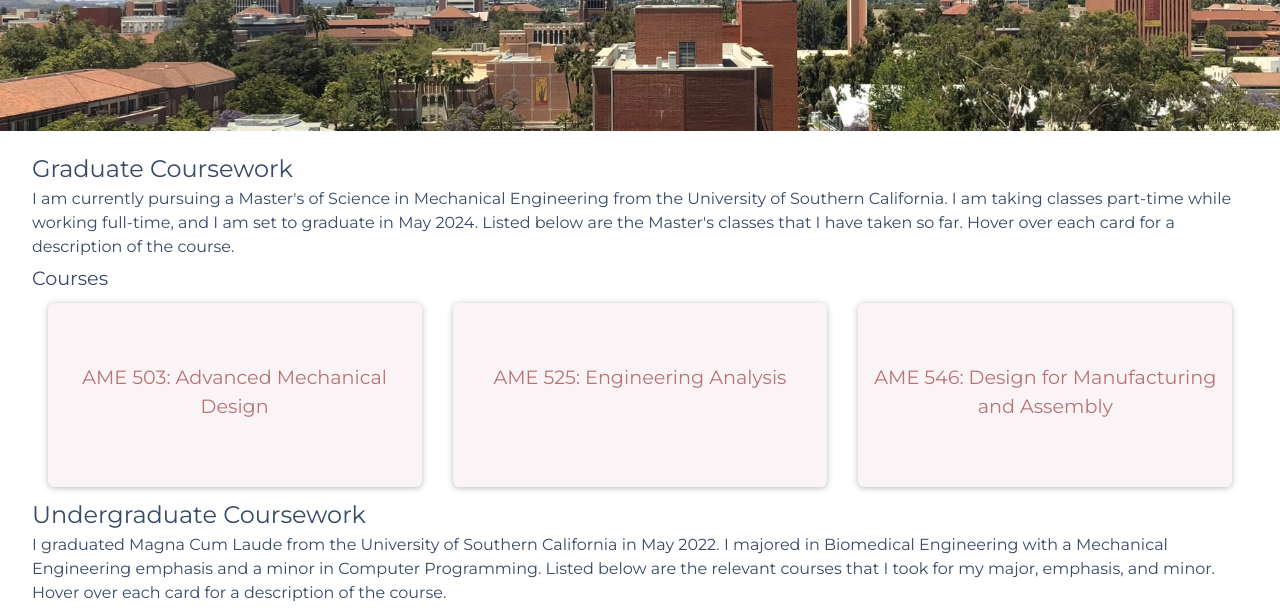
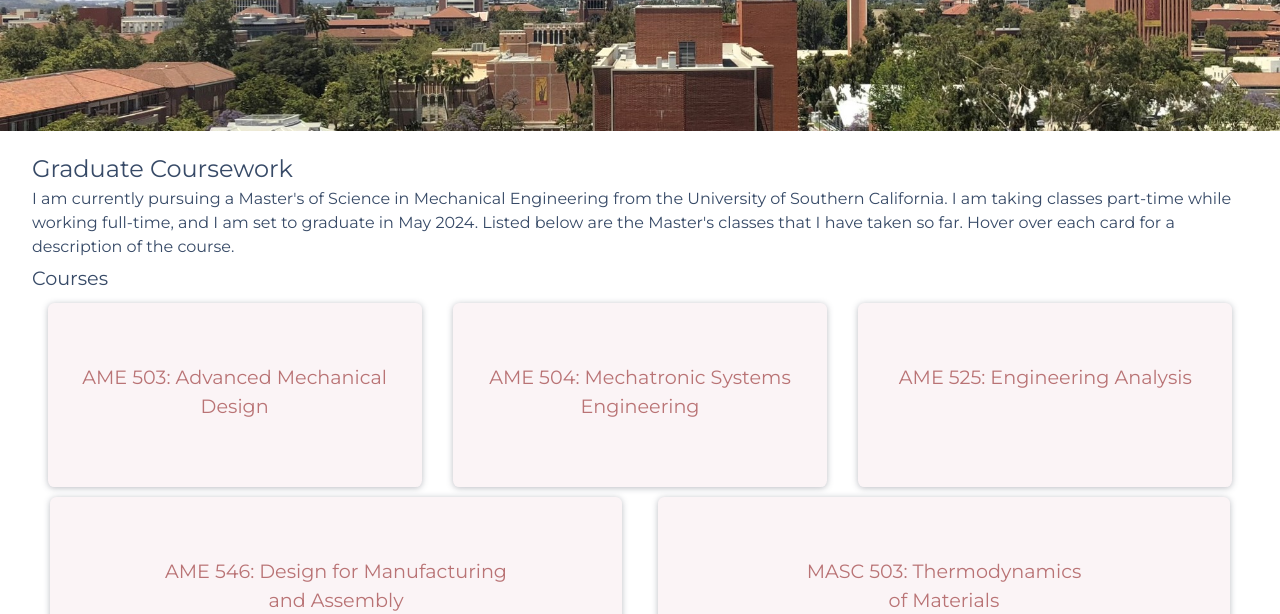
Before and after one commit to rachel-brockman/rachel-brockman.github.io, a plain HTML site: page coursework-new.html in a window 1280 px wide. Shown: the part 335-949 px from the top of the page. Drawn offline with nearby package versions, Linux system fonts and the light colour scheme.

Commit message:
Update coursework-new.html

```diff
--- a/coursework-new.html
+++ b/coursework-new.html
@@ -144,6 +144,10 @@
                 padding-top: 10px;
             }
         }
+
+        .no-gap{
+            margin-bottom: 0px;
+        }
     </style>
 
 </head>
@@ -223,6 +227,20 @@
                             <div class="course">
                                 <div class="course-content">
                                     <div class="course-title">
+                                        AME 504: Mechatronic Systems Engineering
+                                    </div>
+                                    <div class="course-description">
+                                        Use of mechanical, electrical and computer engineering, math and computer science to design of high performance and sophisticated products and processes and systems involving mechatronics.
+                                    </div>
+                                </div>
+
+                            </div>
+                        </div>
+
+                        <div class="col-lg-4 col-md-12 single-class">
+                            <div class="course">
+                                <div class="course-content">
+                                    <div class="course-title">
                                         AME 525: Engineering Analysis
                                     </div>
                                     <div class="course-description">
@@ -235,11 +253,14 @@
                             </div>
                         </div>
 
-                        <div class="col-lg-4 col-md-12 single-class">
+
+                    </div>
+                    <div class="row course-row">
+                        <div class="col-md-6 col-xs-12 single-class">
                             <div class="course">
                                 <div class="course-content">
                                     <div class="course-title">
-                                        AME 546: Design for Manufacturing and Assembly
+                                        AME 546: Design for Manufacturing<p class="no-gap">and Assembly</p>
                                     </div>
                                     <div class="course-description">
                                         Overview of methods and tools for creating products that are easier to
@@ -249,6 +270,21 @@
                                 </div>
 
                             </div>
+
+                        </div>
+                        <div class="col-md-6 col-xs-12 single-class">
+                            <div class="course">
+                                <div class="course-content">
+                                    <div class="course-title">
+                                        MASC 503: Thermodynamics<p class="no-gap">of Materials</p>
+                                    </div>
+                                    <div class="course-description">
+                                        Classical thermodynamics, chemical potential, pure phases and mixtures; interphase relationships; binary and ternary solutions; free energy and activity; galvanic cell, electrochemical potential and Pourbaix diagram.
+                                    </div>
+                                </div>
+
+                            </div>
+
                         </div>
                     </div>
                 </div>
```
